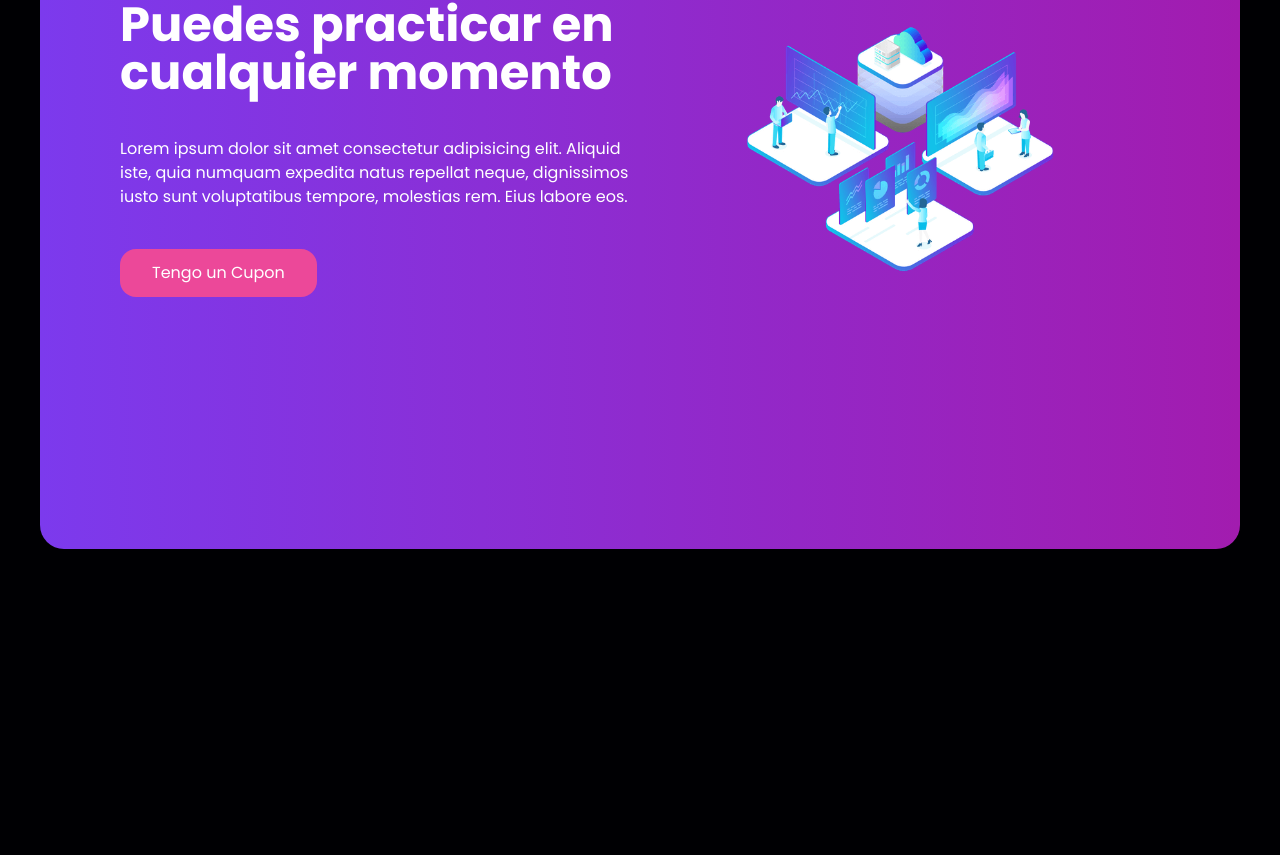
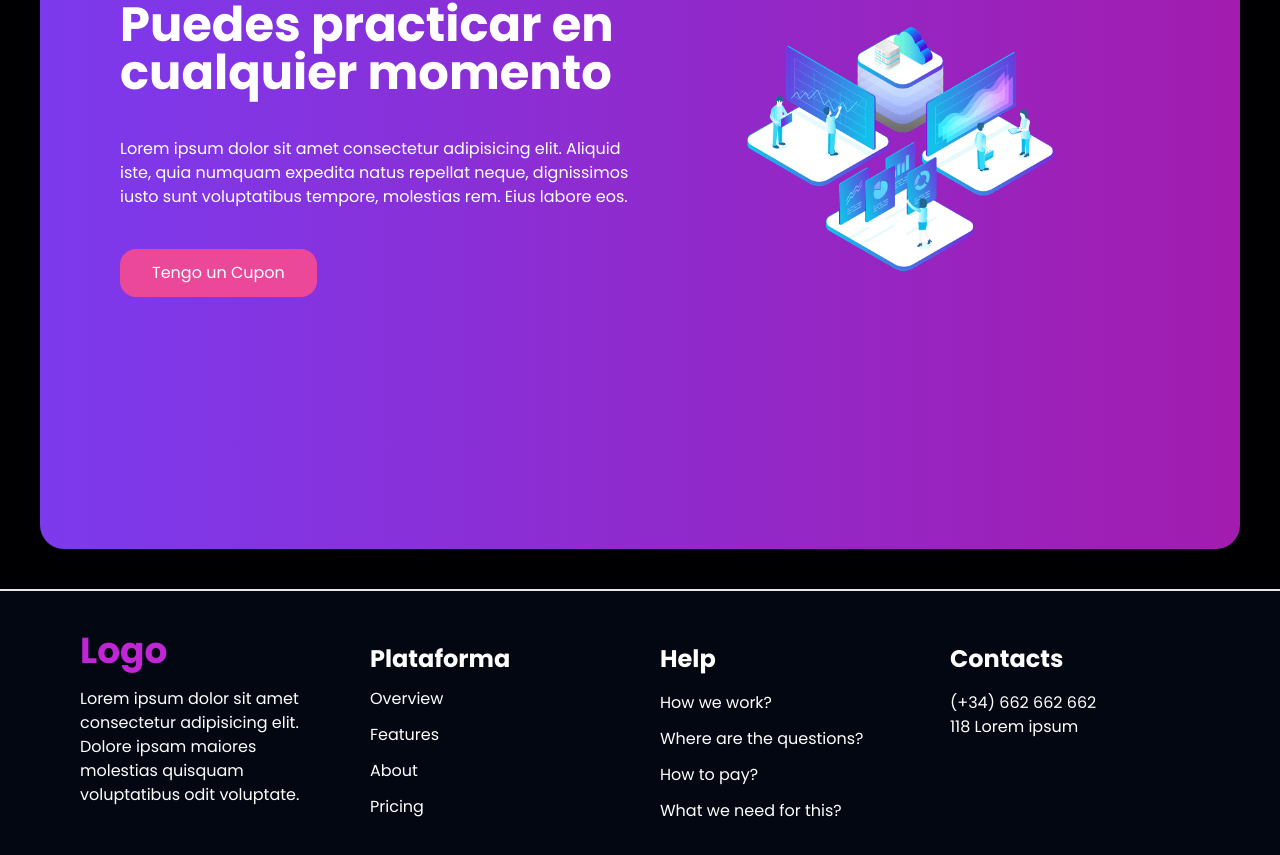
Before and after one commit to bm-jsms/spa-framer-motion, a Next.js app: page / in a window 1280 px wide. Shown: the part 5146-6001 px from the top of the page. Before the commit the page ends 5695 px from the top, so only its background shows below. Built offline with nearby package versions, Linux system fonts and the light colour scheme.

Commit message:
Footer Section

```diff
--- a/src/app/layout.tsx
+++ b/src/app/layout.tsx
@@ -1,3 +1,4 @@
+import Footer from '@/components/Footer/Footer';
 import './globals.css';
 import type { Metadata } from 'next';
 import { Poppins } from 'next/font/google';
@@ -20,7 +21,10 @@ export default function RootLayout({
 }) {
 	return (
 		<html lang='es'>
-			<body className={poppins.className}>{children}</body>
+			<body className={poppins.className}>
+				{children}
+				<Footer />
+			</body>
 		</html>
 	);
 }
--- /dev/null
+++ b/src/components/Footer/Footer.tsx
@@ -0,0 +1,85 @@
+import React from 'react';
+import Link from 'next/link';
+
+const Footer = () => {
+	return (
+		<footer className='absolute p-5 mt-10 border-t-2 border-gray-200 bg-gray-950 md:px-20 md:py-10'>
+			<div className='grid sm:grid-cols-2 md:grid-cols-4 md:gap-10'>
+				<div>
+					<Link href='#' className='text-4xl font-bold text-fuchsia-600'>
+						Logo
+					</Link>
+					<p className='mt-4'>
+						Lorem ipsum dolor sit amet consectetur adipisicing elit. Dolore
+						ipsam maiores molestias quisquam voluptatibus odit voluptate.
+					</p>
+				</div>
+
+				<div className='my-3'>
+					<h4 className='text-2xl font-bold mb-3'>Plataforma</h4>
+					<div className='flex flex-col'>
+						<Link
+							href='#overview'
+							passHref
+							className='hover:text-pink-500 hover:scale-105 duration-150 mb-3'
+						>
+							Overview
+						</Link>
+
+						<Link
+							href='#features'
+							passHref
+							className='hover:text-pink-500 hover:scale-105 duration-150 mb-3'
+						>
+							Features
+						</Link>
+
+						<Link
+							href='#about'
+							passHref
+							className='hover:text-pink-500 hover:scale-105 duration-150 mb-3'
+						>
+							About
+						</Link>
+
+						<Link
+							href='#pricing'
+							passHref
+							className='hover:text-pink-500 hover:scale-105 duration-150'
+						>
+							Pricing
+						</Link>
+					</div>
+				</div>
+
+				<div className='my-3'>
+					<h4 className='text-2xl font-bold'>Help</h4>
+					<ul className='my-4'>
+						<li className='hover:text-pink-500 cursor-pointer hover:scale-100 duration-100 mb-3'>
+							How we work?
+						</li>
+						<li className='hover:text-pink-500 cursor-pointer hover:scale-100 duration-100 mb-3'>
+							Where are the questions?
+						</li>
+						<li className='hover:text-pink-500 cursor-pointer hover:scale-100 duration-100 mb-3'>
+							How to pay?
+						</li>
+						<li className='hover:text-pink-500 cursor-pointer hover:scale-100 duration-100'>
+							What we need for this?
+						</li>
+					</ul>
+				</div>
+
+				<div className='my-3'>
+					<h4 className='text-2xl font-bold'>Contacts</h4>
+					<ul className='my-4'>
+						<li>(+34) 662 662 662</li>
+						<li>118 Lorem ipsum</li>
+					</ul>
+				</div>
+			</div>
+		</footer>
+	);
+};
+
+export default Footer;
--- /dev/null
+++ b/src/components/Footer/index.ts
@@ -0,0 +1 @@
+export * from './Footer';
```
